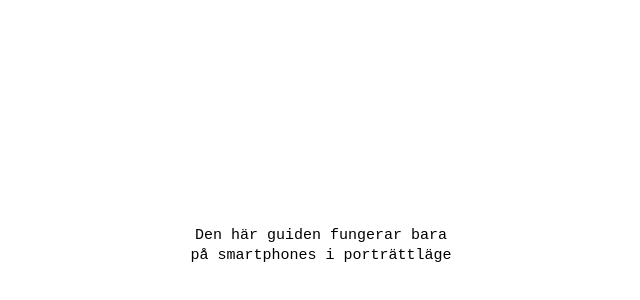
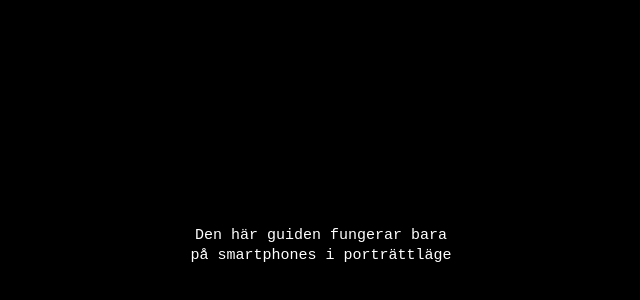
Before and after one commit to beckmanscollege/cupido3.fonster.site, a plain HTML site: page index.html in a window 1280 px wide. Shown: the part 14-314 px from the top of the page, without its empty margins (319-959 px from the left). Drawn offline with Linux system fonts and the light colour scheme; a web font is replaced by a local one.

Commit message:
Update style.css

```diff
--- a/style.css
+++ b/style.css
@@ -535,7 +535,7 @@ img#bakgrunden  {
 
     #lockedcontent  {
     display: block;
-    background-color: white;
+    background-color: black;
     height: 100%;
     width: 100%;
     position: absolute;
@@ -547,6 +547,7 @@ img#bakgrunden  {
     font-family: input-mono, monospace;
     font-size: 18px;
     line-height: 1.3;
+      color: white;
   }
 
 }
@@ -559,7 +560,7 @@ img#bakgrunden  {
 
      #lockedcontent  {
     display: block;
-    background-color: white;
+    background-color: black;
     height: 100%;
     width: 100%;
     position: absolute;
@@ -571,6 +572,7 @@ img#bakgrunden  {
     line-height: 1.3;
     text-align: center;
     margin-top: 40vh;
+      color: white;
   }
 }
 
@@ -582,7 +584,7 @@ img#bakgrunden  {
 
     #lockedcontent  {
     display: block;
-    background-color: white;
+    background-color: black;
     height: 100%;
     width: 100%;
     position: absolute;
@@ -596,6 +598,7 @@ img#bakgrunden  {
     line-height: 1.3;
     text-align: center;
     margin-top: 30vh;
+      color: white;
   }
 
   }
```
